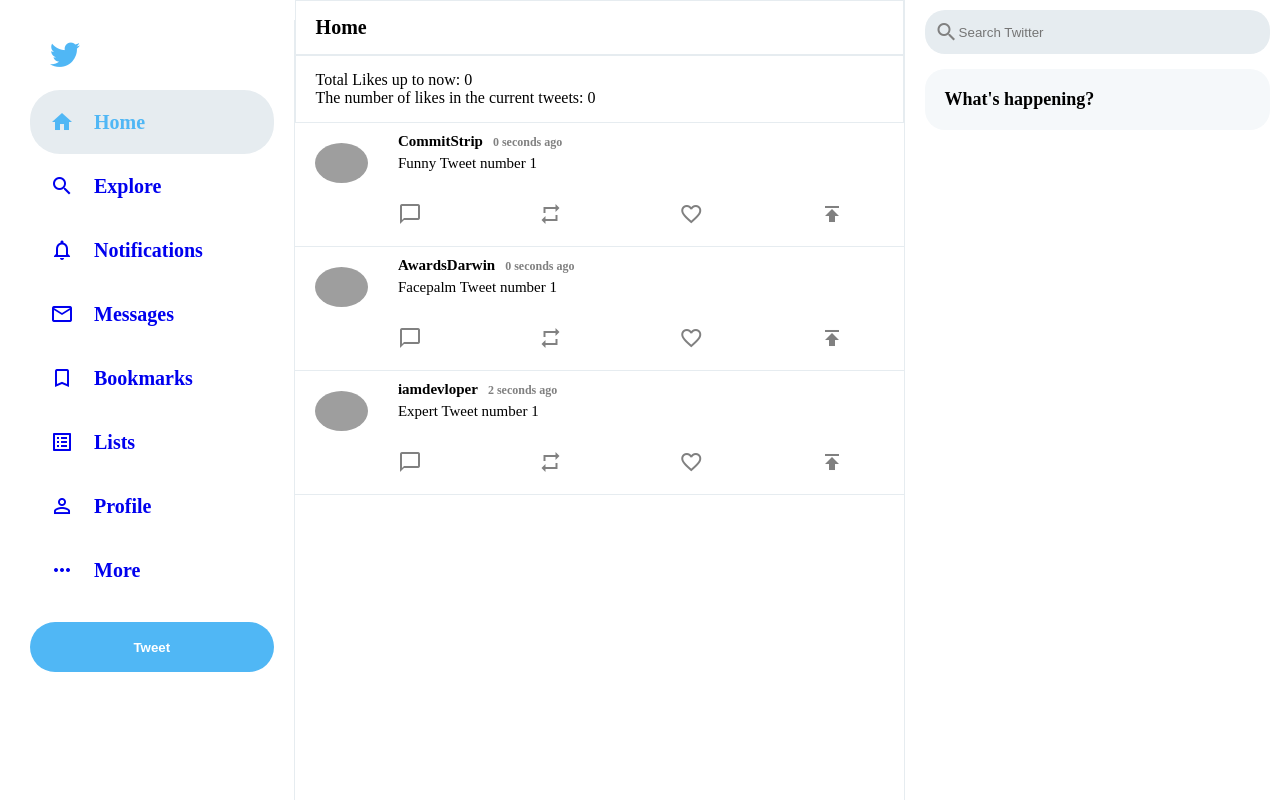
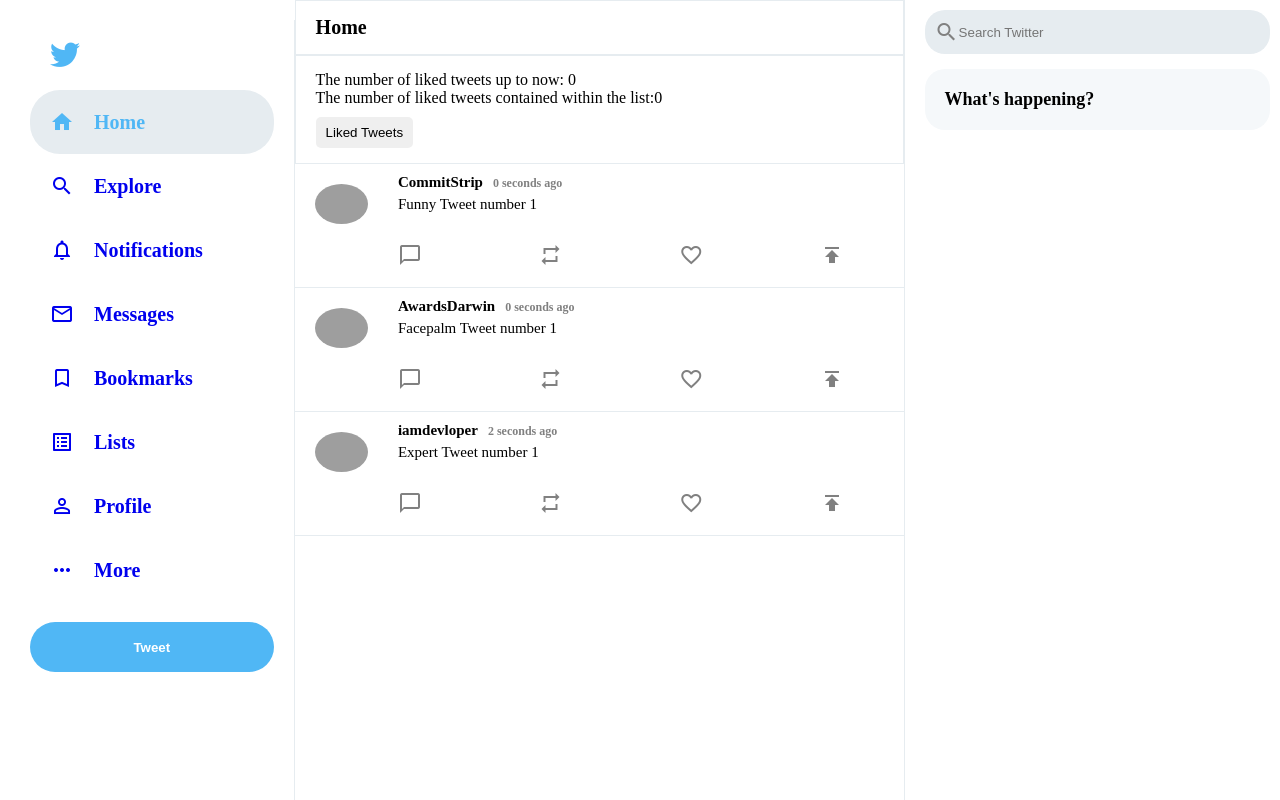
Before and after one commit to moh-2332/tweet, a React (Create React App) app: page /home in a window 1280 px wide. Built offline with nearby package versions, Linux system fonts and the light colour scheme; grey boxes are pictures that could not be loaded.

Commit message:
Adding toggle button to switch between liked and all tweets

```diff
--- a/src/components/Tweets/NewTweet/TweetInfo.tsx
+++ /dev/null
@@ -1,18 +0,0 @@
-import React, { useContext } from "react";
-import TweetContext from "../../../store/tweet-context";
-
-import "./tweet-info.css";
-
-const TweetInfo = () => {
-  const tweetCtx = useContext(TweetContext);
-  return (
-    <div className="tweetbox">
-      <p>Total Likes up to now: {tweetCtx.totalLikesCount}</p>
-      <p>
-        The number of likes in the current tweets: {tweetCtx.tweetsLikesCount}
-      </p>
-    </div>
-  );
-};
-
-export default TweetInfo;
--- a/src/components/Tweets/NewTweet/tweet-info.css
+++ /dev/null
@@ -1,10 +0,0 @@
-.tweetbox {
-  border-bottom: 8px solid var(--twitter-background);
-  padding: 15px;
-  position: sticky;
-  top: 55px;
-  background-color: white;
-  z-index: 100;
-  border: 1px solid var(--twitter-background);
-  padding: 15px 20px;
-}
--- /dev/null
+++ b/src/components/Tweets/TweetInfo/TweetInfo.tsx
@@ -0,0 +1,33 @@
+import React, { FormEvent, useContext } from "react";
+import TweetContext from "../../../store/tweet-context";
+
+import "./tweet-info.css";
+
+const TweetInfo: React.FC<{
+  isFiltered: boolean;
+  onFilter: (value: boolean) => void;
+}> = ({ onFilter, isFiltered }) => {
+  const tweetCtx = useContext(TweetContext);
+
+  const filterHandler = (e: FormEvent) => {
+    e.preventDefault();
+    onFilter(!isFiltered);
+  };
+
+  return (
+    <div className="tweetbox">
+      <p>The number of liked tweets up to now: {tweetCtx.totalLikesCount}</p>
+      <p>
+        The number of liked tweets contained within the list:
+        {tweetCtx.tweetsLikesCount}
+      </p>
+      <div className="actions">
+        <button onClick={filterHandler}>
+          {isFiltered ? "All Tweets" : "Liked Tweets"}
+        </button>
+      </div>
+    </div>
+  );
+};
+
+export default TweetInfo;
--- /dev/null
+++ b/src/components/Tweets/TweetInfo/tweet-info.css
@@ -0,0 +1,27 @@
+.tweetbox {
+  border-bottom: 8px solid var(--twitter-background);
+  padding: 15px;
+  position: sticky;
+  top: 55px;
+  background-color: white;
+  z-index: 100;
+  border: 1px solid var(--twitter-background);
+  padding: 15px 20px;
+}
+
+.actions {
+  margin-top: 10px;
+  display: flex;
+  justify-content: space-between;
+}
+
+.actions button {
+  border: none;
+  padding: 8px 10px;
+  border-radius: 5px;
+  cursor: pointer;
+}
+
+.actions .active {
+  color: var(--twitter-color);
+}
--- a/src/components/Tweets/TweetsList.tsx
+++ b/src/components/Tweets/TweetsList.tsx
@@ -1,20 +1,32 @@
-import React, { useContext } from "react";
+import React, { useContext, useState } from "react";
 
 import TweetContext from "../../store/tweet-context";
-import TweetInfo from "./NewTweet/TweetInfo";
+import TweetInfo from "./TweetInfo/TweetInfo";
 import Tweet from "./Tweet/Tweet";
 
 const TweetsList = () => {
   const tweetCtx = useContext(TweetContext);
+  const [isFiltered, setIsFiltered] = useState(false);
 
   const changeLikeHandler = (id: string, value: boolean) => {
     tweetCtx.setLikeValue(id, value);
   };
 
+  const filterHandler = (filter: boolean) => {
+    setIsFiltered(filter);
+  };
+
+  const filteredList = isFiltered
+    ? tweetCtx.tweets.filter((tweet) => tweet.isLiked)
+    : tweetCtx.tweets;
+
   return (
     <React.Fragment>
-      <TweetInfo />
-      {tweetCtx.tweets.map((tweet) => (
+      <TweetInfo onFilter={filterHandler} isFiltered={isFiltered} />
+      {!filteredList.length && (
+        <p style={{ padding: 8 }}>There is not any tweets</p>
+      )}
+      {filteredList.map((tweet) => (
         <Tweet
           key={tweet.id}
           tweetInfo={tweet}
```
